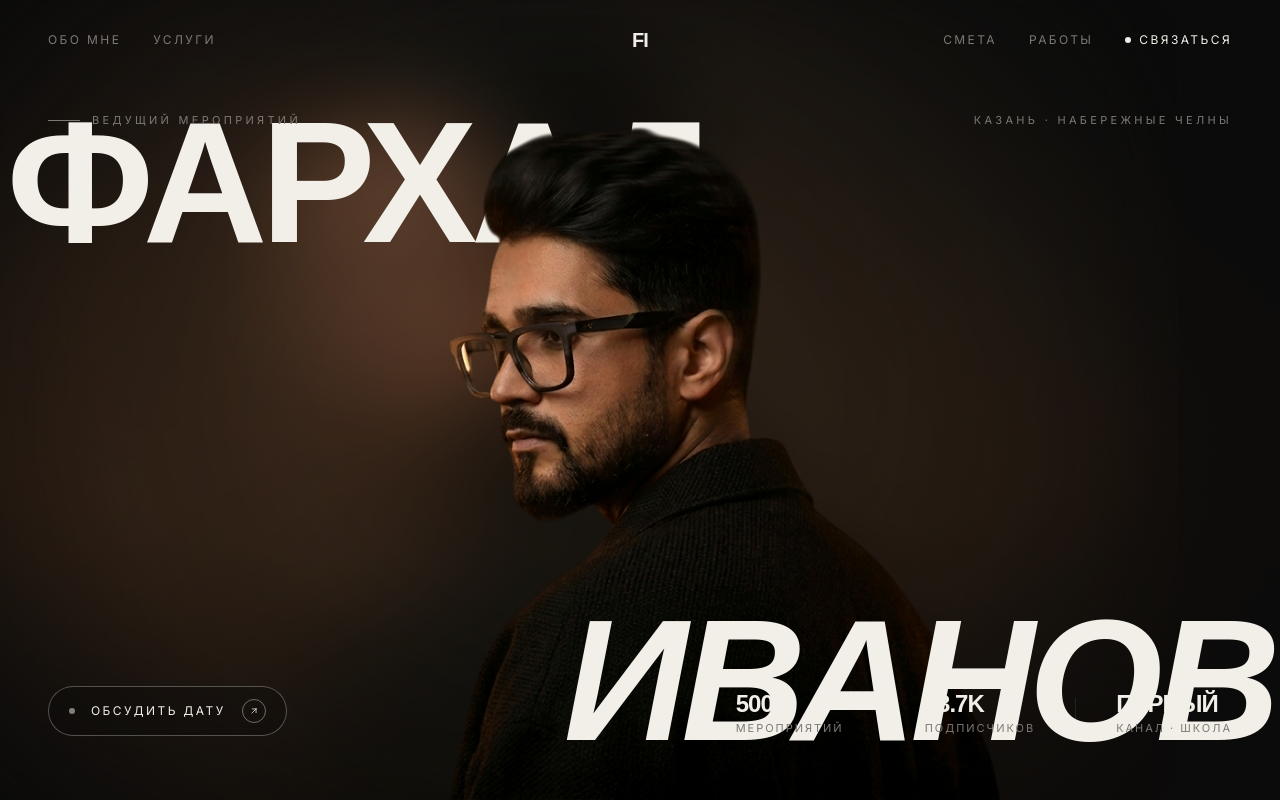
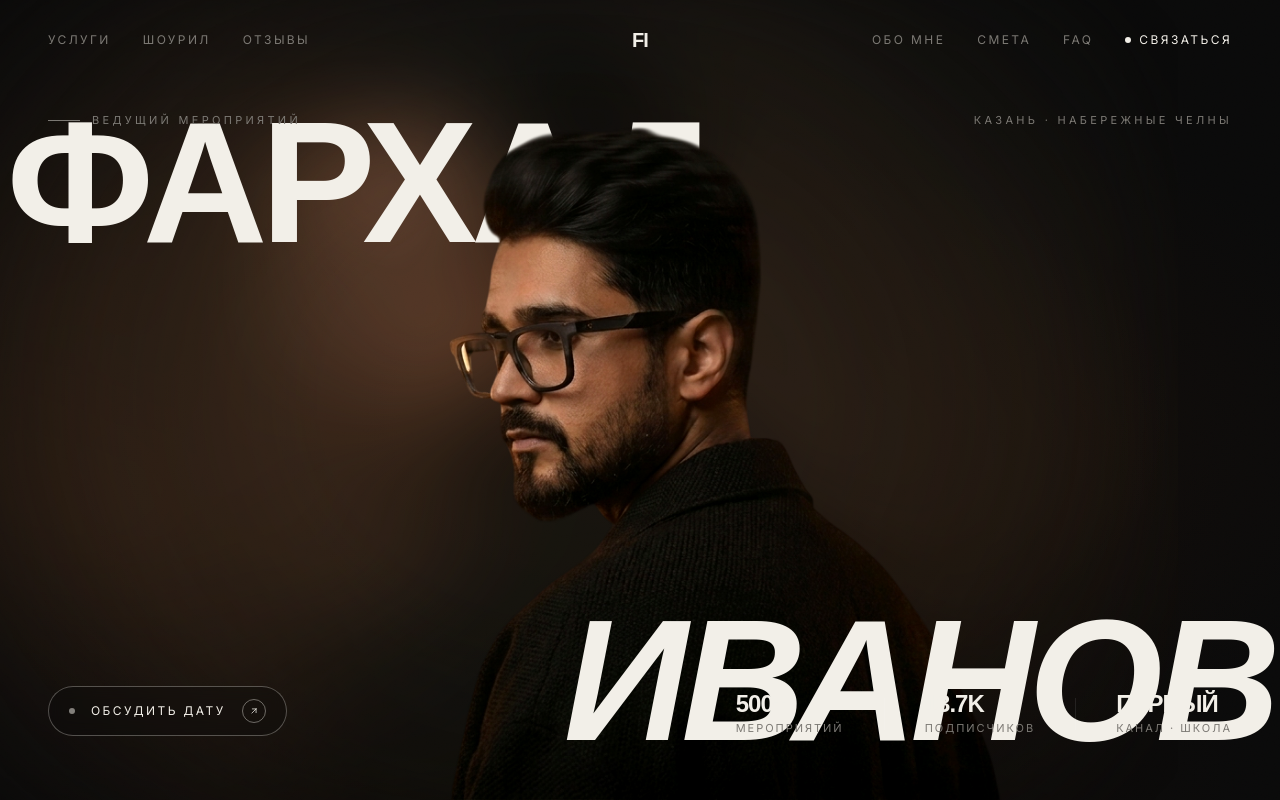
Before and after one commit to ueeet/farhad, a Next.js app: page / in a window 1280 px wide. Shown: the top 800 px of the page. Built offline with nearby package versions, Linux system fonts and the light colour scheme; a web font is replaced by a local one.

Commit message:
auto: update

```diff
--- a/src/components/Nav.tsx
+++ b/src/components/Nav.tsx
@@ -3,13 +3,15 @@
 import { useEffect, useState } from "react";
 
 const leftLinks = [
-  { href: "#about", label: "Обо мне" },
   { href: "#services", label: "Услуги" },
+  { href: "#showreel", label: "Шоурил" },
+  { href: "#reviews", label: "Отзывы" },
 ];
 
 const rightLinks = [
+  { href: "#about", label: "Обо мне" },
   { href: "#calc", label: "Смета" },
-  { href: "#gallery", label: "Работы" },
+  { href: "#faq", label: "FAQ" },
 ];
 
 export function Nav() {
```
